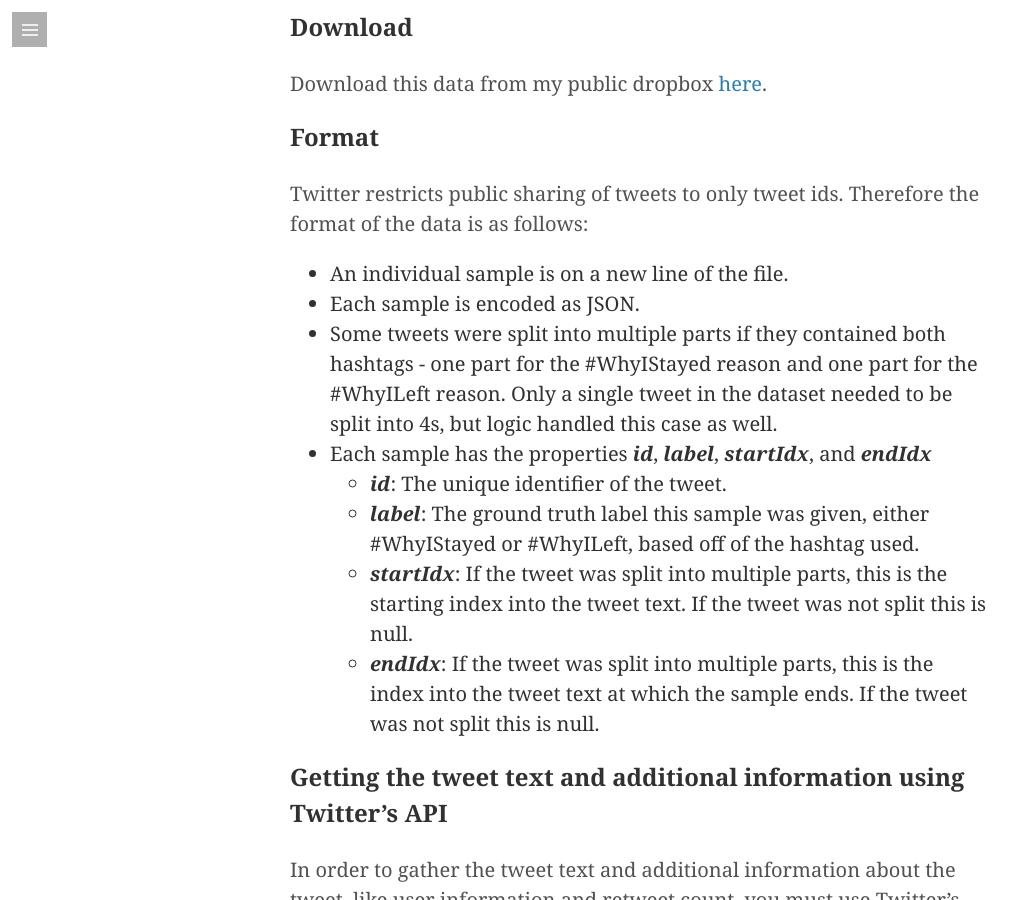
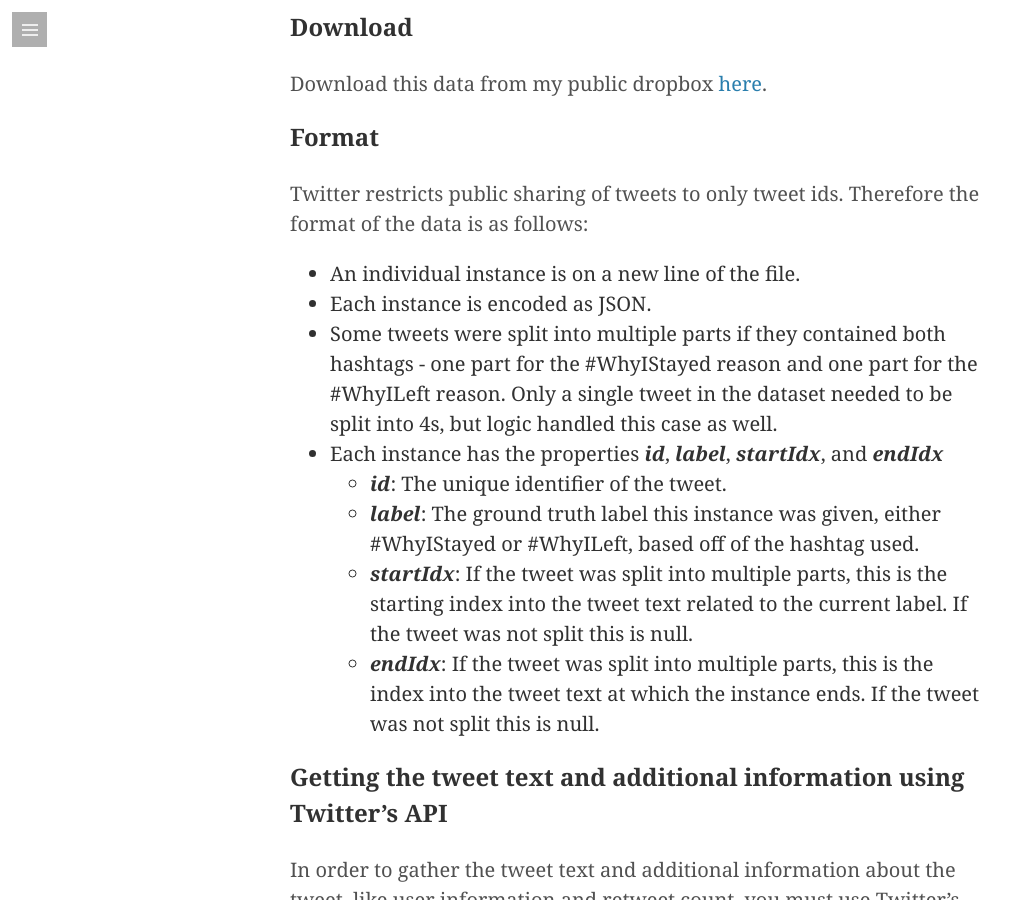
Before and after one commit to NSchrading/NSchrading.github.io, a Jekyll site: the page built from data.md, in a window 1280 px wide and 900 px high, scrolled down 953 px. Shown: the whole window, without its empty margins (0-1036 px from the left). Built offline with Jekyll 4.4.1, drawn with Linux system fonts in a browser that asks for light colours; some web fonts are replaced; some of the changed text lies outside the part shown.

Commit message:
sample -> instance

```diff
--- a/data.md
+++ b/data.md
@@ -144,14 +144,14 @@ Download this data from my public dropbox [here](https://www.dropbox.com/s/n4fp4
 ### Format
 Twitter restricts public sharing of tweets to only tweet ids. Therefore the format of the data is as follows:
 
-* An individual sample is on a new line of the file.
-* Each sample is encoded as JSON.
+* An individual instance is on a new line of the file.
+* Each instance is encoded as JSON.
 * Some tweets were split into multiple parts if they contained both hashtags - one part for the \#WhyIStayed reason and one part for the \#WhyILeft reason. Only a single tweet in the dataset needed to be split into 4s, but logic handled this case as well.
-* Each sample has the properties ***id***, ***label***, ***startIdx***, and ***endIdx***
+* Each instance has the properties ***id***, ***label***, ***startIdx***, and ***endIdx***
     * ***id***: The unique identifier of the tweet.
-    * ***label***: The ground truth label this sample was given, either \#WhyIStayed or \#WhyILeft, based off of the hashtag used.
-    * ***startIdx***: If the tweet was split into multiple parts, this is the starting index into the tweet text. If the tweet was not split this is null.
-    * ***endIdx***: If the tweet was split into multiple parts, this is the index into the tweet text at which the sample ends. If the tweet was not split this is null.
+    * ***label***: The ground truth label this instance was given, either \#WhyIStayed or \#WhyILeft, based off of the hashtag used.
+    * ***startIdx***: If the tweet was split into multiple parts, this is the starting index into the tweet text related to the current label. If the tweet was not split this is null.
+    * ***endIdx***: If the tweet was split into multiple parts, this is the index into the tweet text at which the instance ends. If the tweet was not split this is null.
 
 ### Getting the tweet text and additional information using Twitter's API
 
@@ -239,7 +239,7 @@ def collectTwitterData(twitter):
 
 ### Data Cleanliness
 
-Not every sample actually contains a reason for staying or leaving. Some may be sympathizing with those sharing, or reflecting on the trend itself. Others may be ads or jokes. An annotation study on 1000 random samples from the data was conducted with 4 annotators. The following chart shows the resulting distribution of classes in this data:
+Not every instnace actually contains a reason for staying or leaving. Some may be sympathizing with those sharing, or reflecting on the trend itself. Others may be ads or jokes. An annotation study on 1000 random instances from the data was conducted with 4 annotators. The following chart shows the resulting distribution of classes in this data:
 
 ![alt text]({{ site.baseurl }}/assets/images/tweet_data.png "Class distribution in Tweet Data")
 
```
Also changed, not shown: other parts of data.md (+1 -1 lines).
